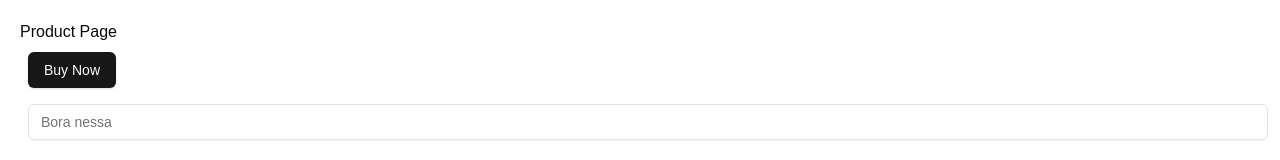
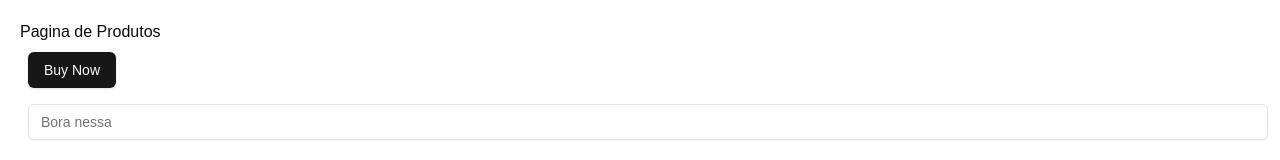
Before and after one commit to PaulaSena/autoatendimento, a Next.js app: page /products in a window 1280 px wide. Shown: the top 160 px of the page. Built offline with nearby package versions, Linux system fonts and the light colour scheme.

Commit message:
feat:add shadcn initial setup and components

```diff
--- a/src/app/products/page.tsx
+++ b/src/app/products/page.tsx
@@ -4,7 +4,7 @@ import { Input } from "@/components/ui/input";
 const ProductPage = () => {
     return(
     <div className="p-5">
-        <h1>Product Page</h1>
+        <h1> Pagina de Produtos</h1>
         <Button className="m-2">Buy Now</Button>
         <Input className="m-2" placeholder="Bora nessa"/>
     </div> );
```
